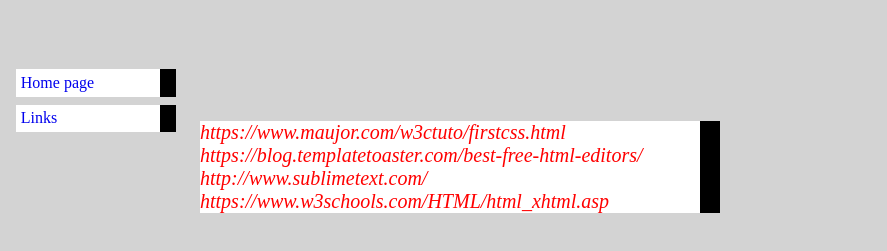
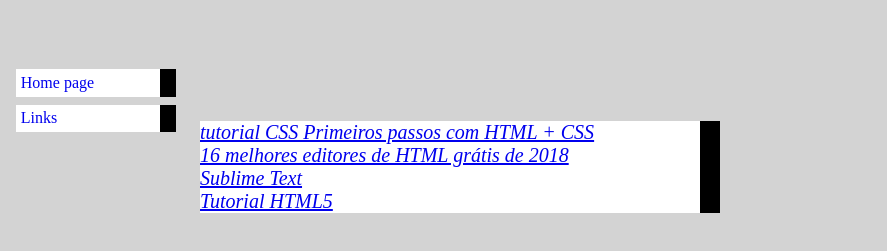
Before and after one commit to NHouse328/Percista, a plain HTML site: page links.html in a window 1280 px wide. Shown: the part 99-350 px from the top of the page, without its empty margins (0-887 px from the left). Drawn offline with Linux system fonts and the light colour scheme.

Commit message:
refinado links

```diff
--- a/links.html
+++ b/links.html
@@ -17,13 +17,11 @@
 	</ul>
 
 		<p>
-			https://www.maujor.com/w3ctuto/firstcss.html
-			https://blog.templatetoaster.com/best-free-html-editors/
-			http://www.sublimetext.com/
-			https://www.w3schools.com/HTML/html_xhtml.asp
-
-
-
+			<a href="https://www.maujor.com/w3ctuto/firstcss.html">tutorial CSS
+Primeiros passos com HTML + CSS</a> <br>
+			<a href="https://blog.templatetoaster.com/best-free-html-editors/">16 melhores editores de HTML grátis de 2018</a> <br>
+			<a href="http://www.sublimetext.com/">Sublime Text</a> <br>
+			<a href="https://www.w3schools.com/HTML/html_xhtml.asp">Tutorial HTML5</a>
 		</p>
 	</body>
 </html>
```
